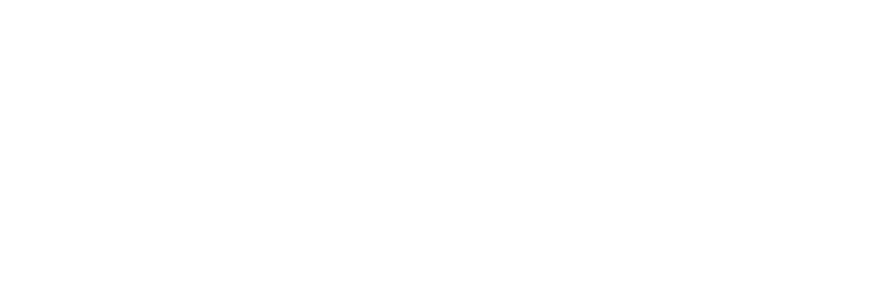
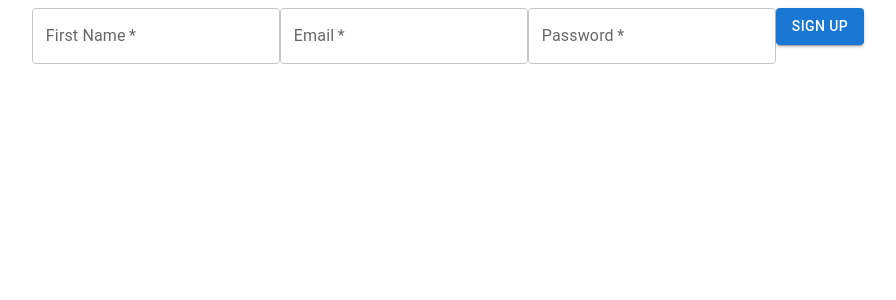
Before and after one commit to liorAtar/AudiTech, a React (Create React App) app: page / in a window 1280 px wide. Shown: the top 300 px of the page, without its empty margins (192-1088 px from the left). Built offline with nearby package versions, Linux system fonts and the light colour scheme.

Commit message:
Added sign up

```diff
--- a/package.json
+++ b/package.json
@@ -3,9 +3,13 @@
   "version": "0.1.0",
   "private": true,
   "dependencies": {
+    "@emotion/react": "^11.7.1",
+    "@emotion/styled": "^11.6.0",
+    "@mui/material": "^5.3.1",
     "@testing-library/jest-dom": "^5.16.1",
     "@testing-library/react": "^12.1.2",
     "@testing-library/user-event": "^13.5.0",
+    "firebase": "^9.6.5",
     "react": "^17.0.2",
     "react-dom": "^17.0.2",
     "react-scripts": "5.0.0",
--- a/src/App.js
+++ b/src/App.js
@@ -1,9 +1,10 @@
 import './App.css';
+import SignUp from './components/SignUp';
 
 function App() {
   return (
     <div className="App">
-
+      <SignUp />
     </div>
   );
 }
--- /dev/null
+++ b/src/Firebase.js
@@ -0,0 +1,29 @@
+// Import the functions you need from the SDKs you need
+import { initializeApp } from "firebase/app";
+import { getAuth, createUserWithEmailAndPassword, signInWithEmailAndPassword, signOut, updateProfile } from "firebase/auth";
+
+// TODO: Add SDKs for Firebase products that you want to use
+// https://firebase.google.com/docs/web/setup#available-libraries
+
+// Your web app's Firebase configuration
+// For Firebase JS SDK v7.20.0 and later, measurementId is optional
+const firebaseConfig = {
+    apiKey: "AIzaSyDu7P6IhxFNeuP1oJocDqlXcOKCk5qBO7Q",
+    authDomain: "auditech-4d4f3.firebaseapp.com",
+    projectId: "auditech-4d4f3",
+    storageBucket: "auditech-4d4f3.appspot.com",
+    messagingSenderId: "952636147402",
+    appId: "1:952636147402:web:6fe6e45c133f19e2b7d633",
+    measurementId: "G-2195P7GJRL"
+};
+
+// Initialize Firebase
+initializeApp(firebaseConfig);
+const auth = getAuth();
+
+export const signup = async (email, password, firstName) => {
+    await createUserWithEmailAndPassword(auth, email, password)
+    updateProfile(auth.currentUser, {
+        displayName: firstName
+    })
+}
--- /dev/null
+++ b/src/components/SignUp.js
@@ -0,0 +1,48 @@
+import React, { useRef } from 'react';
+import TextField from '@mui/material/TextField';
+import Button from '@mui/material/Button';
+
+import { signup } from '../Firebase';
+
+const SignUp = () => {
+    const emailRef = useRef();
+    const passwordRef = useRef();
+    const firstNameRef = useRef();
+
+    /**
+     * Sign up the user wih the requested detailes
+     */
+    const handleSignUp = async () => {
+        try {
+            await signup(emailRef.current.value, passwordRef.current.value, firstNameRef.current.value);
+        } catch (err) {
+            alert(err.message);
+        }
+    }
+
+    return (
+        <div>
+            <TextField
+                inputRef={firstNameRef}
+                required
+                id="outlined-required"
+                label="First Name"
+            />
+            <TextField
+                inputRef={emailRef}
+                required
+                id="outlined-required"
+                label="Email"
+            />
+            <TextField
+                inputRef={passwordRef}
+                required
+                id="outlined-required"
+                label="Password"
+            />
+            <Button variant="contained" onClick={handleSignUp}>Sign Up</Button>
+        </div>
+    )
+};
+
+export default SignUp;
```
Also changed, not shown: 1 other file (tests, documents, lock files or other folders).
